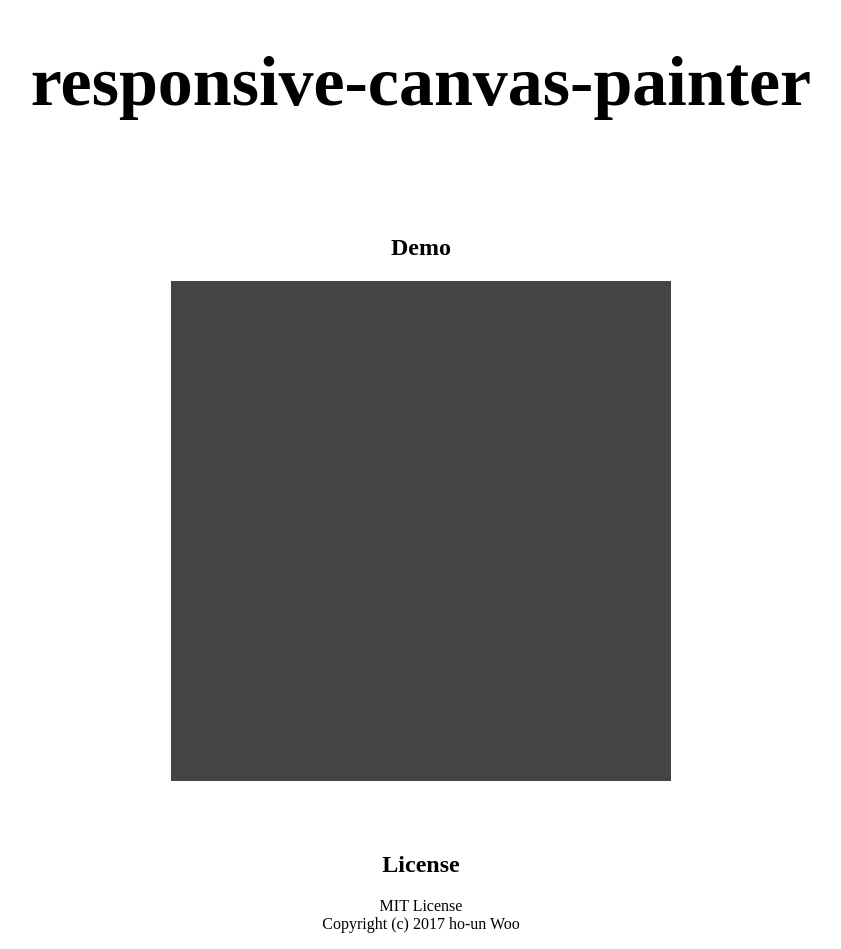
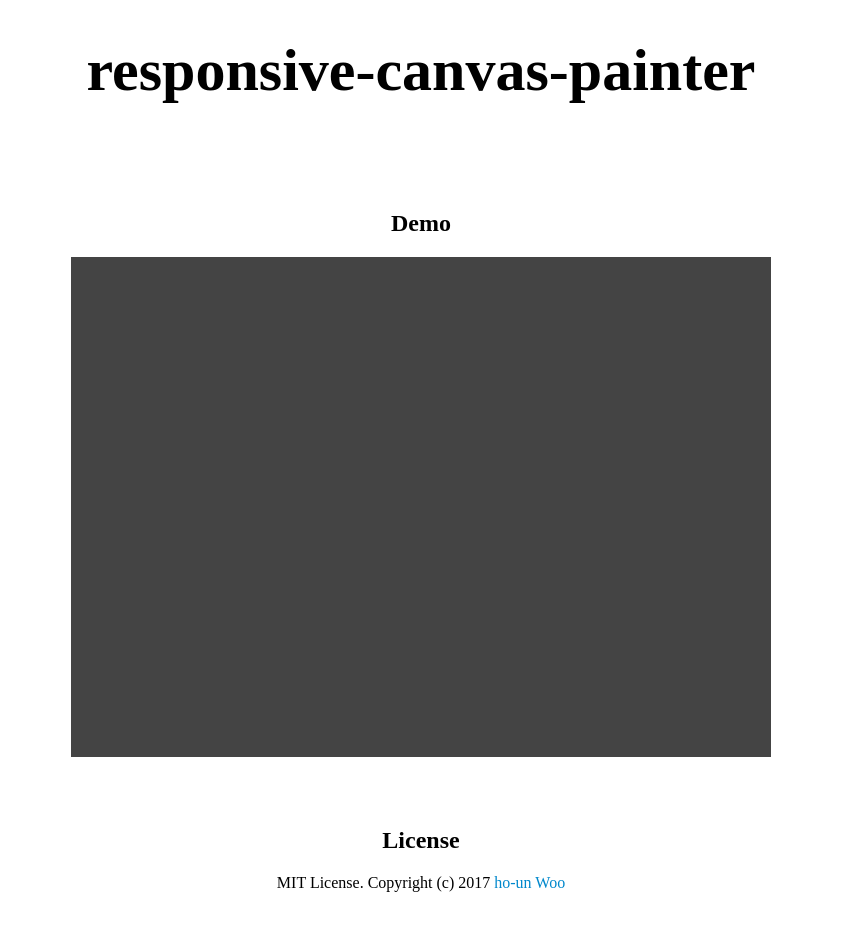
Before and after one commit to woohoeon/responsive-canvas-painter, a plain HTML site: page index.html in a window 1280 px wide. Shown: the whole page, without its empty margins (219-1060 px from the left). After the commit the page ends 908 px from the top, so only its background shows below. Drawn offline with Linux system fonts and the light colour scheme.

Commit message:
Update index

```diff
--- a/index.html
+++ b/index.html
@@ -4,6 +4,23 @@
 <meta charset="UTF-8">
 <title>responsive canvas painter</title>
 <link rel="stylesheet" href="css/painter.css" type="text/css">
+<style>
+a {
+    color: #0088cc;
+    text-decoration: none;
+}
+.logo {
+    font-size: 60px;
+    text-align: center;
+    line-height: 60px;
+}
+.description {
+    text-align: center;
+}
+.subtitle {
+    padding-top: 30px;
+}
+</style>
 </head>
 <body>
 	<h1 class="logo">responsive-canvas-painter</h1>
@@ -16,23 +33,22 @@
 	</div>
 	<div class="description">
 		<h2 class="subtitle">License</h2>
-		<p class="lead">MIT License <br>Copyright (c) 2017 ho-un Woo</p>
+		<p class="lead">MIT License. Copyright (c) 2017 <a href="http://github.com/woohoeon">ho-un Woo</a></p>
 	</div>
 	<script type="text/javascript" src="js/painter.js"></script>
 	<script>
 		(() => {
 
-			const painter = canvasPainter('section', 'canvasLayer', 'canvasInterfaceLayer', '500', '500');
+			const painter = canvasPainter('section', 'canvasLayer', 'canvasInterfaceLayer', '700', '500');
 
 			painter.init({
 				type : 'pen',
 				weight : 3,
 				cap : 'round',
-				color : '#ff2988'
+				color : '#ff5fa6'
 			});
 
 		})();
 	</script>
-
 </body>
 </html>
```
